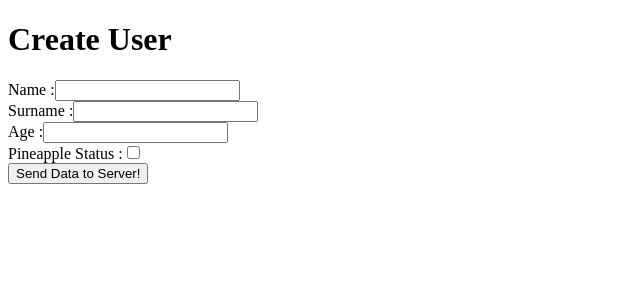
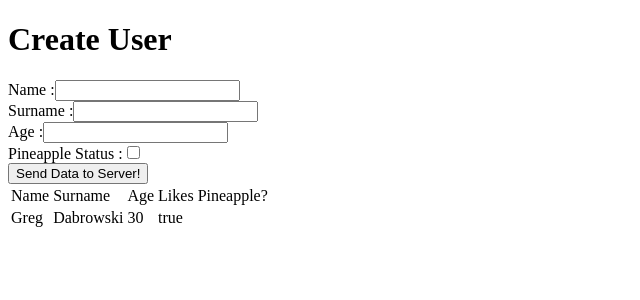
Before and after one commit to barPython123/prisma-web-app, a React app in the folder frontend/: page / in a window 1280 px wide. Shown: the top 300 px of the page, without its empty margins (0-640 px from the left). Built offline with nearby package versions, Linux system fonts and the light colour scheme.

Commit message:
added User, show user componenets with example data

```diff
--- a/frontend/src/App.tsx
+++ b/frontend/src/App.tsx
@@ -1,10 +1,12 @@
 import React from "react";
 import CreateUser from "./components/CreateUser";
+import ShowUsers from "./components/showUsers";
 
 function App() {
   return (
     <div>
       <CreateUser></CreateUser>
+      <ShowUsers></ShowUsers>
     </div>
   );
 }
--- /dev/null
+++ b/frontend/src/components/ShowUsers.tsx
@@ -0,0 +1,23 @@
+import React from "react";
+import User from "./User";
+function ShowUsers() {
+  return (
+    <div>
+      <table>
+        <thead>
+          <tr>
+            <td>Name</td>
+            <td>Surname</td>
+            <td>Age</td>
+            <td>Likes Pineapple?</td>
+          </tr>
+        </thead>
+        <tbody>
+          <User></User>
+        </tbody>
+      </table>
+    </div>
+  );
+}
+
+export default ShowUsers;
--- /dev/null
+++ b/frontend/src/components/User.tsx
@@ -0,0 +1,21 @@
+import React from "react";
+
+function User() {
+  const someUser = {
+    name: "Greg",
+    surname: "Dabrowski",
+    age: 30,
+    doesLikePineapple: true,
+  };
+
+  return (
+    <tr>
+      <td>{someUser.name}</td>
+      <td>{someUser.surname}</td>
+      <td>{someUser.age}</td>
+      <td>{someUser.doesLikePineapple ? "true" : "false"}</td>
+    </tr>
+  );
+}
+
+export default User;
```
